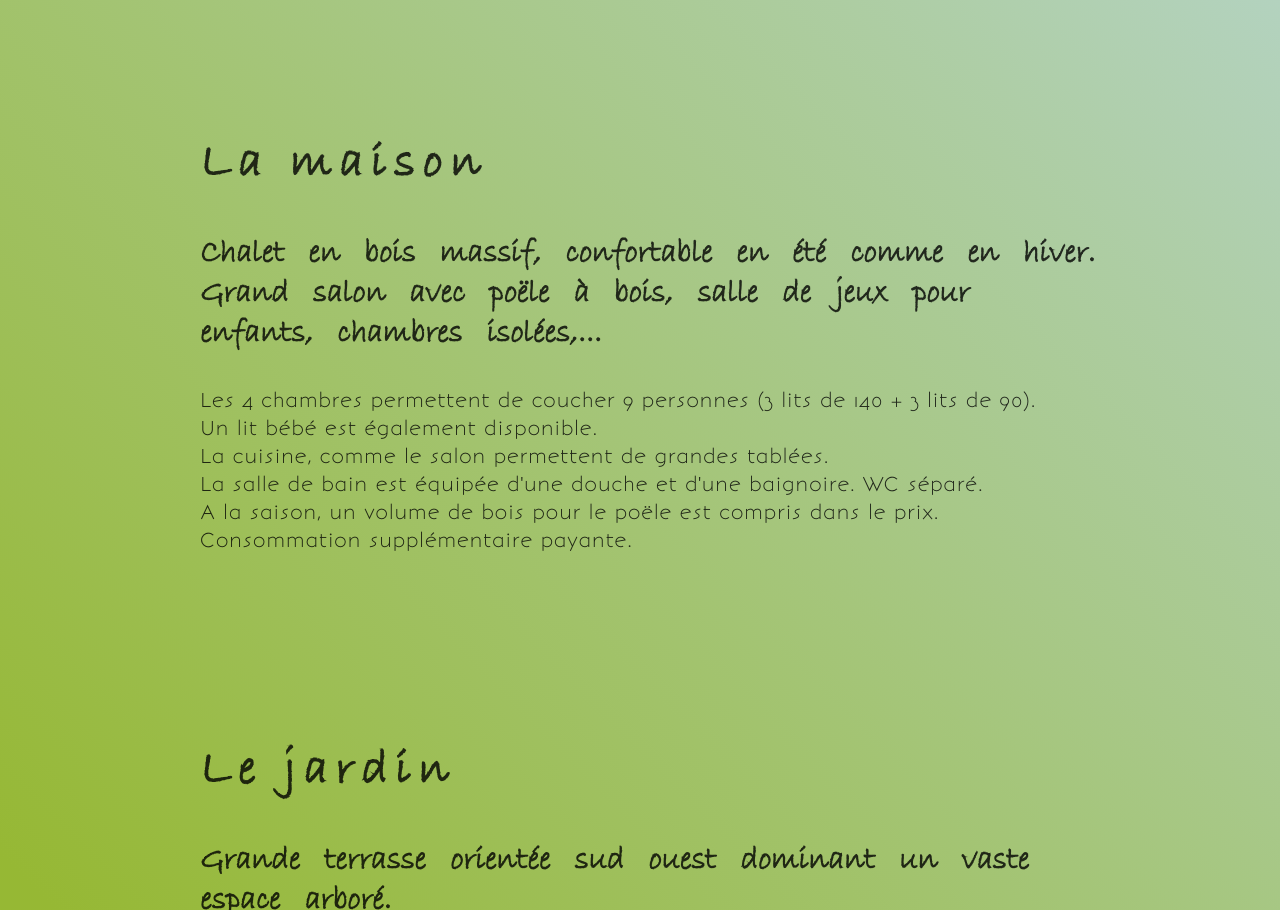
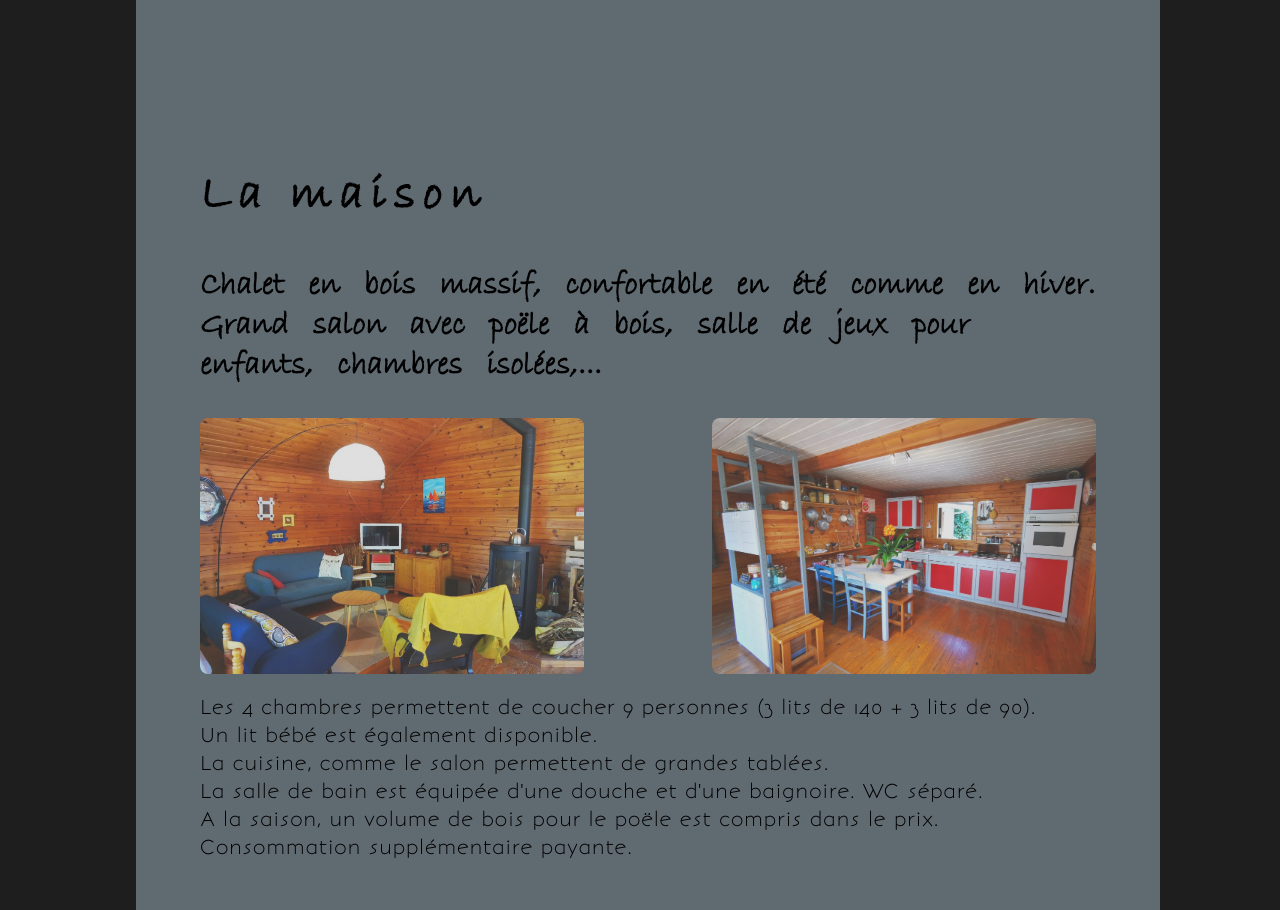
Before and after one commit to Guedeloni/gite, a PHP site: page /index.html in a window 1280 px wide. Shown: the part 951-1861 px from the top of the page. Run offline with PHP 8.4, Linux system fonts and the light colour scheme.

Commit message:
change background

```diff
--- a/CSS/color.css
+++ b/CSS/color.css
@@ -12,3 +12,6 @@
 .bkgrd-color-green {
   background-color: #96b834ff;
 }
+.bkgrd-color-cadet {
+  background-color: #606a71ff;
+}
--- a/CSS/font.css
+++ b/CSS/font.css
@@ -15,9 +15,20 @@
 /*********/
 /* COLOR */
 /*********/
-h1, h2, h3, p, li, a {
+nav a,
+#interieur,
+#pays,
+#jardin,
+#footer {
   color: black;
-  opacity: 0.8;
+  /* opacity: 0.8; */
+}
+main,
+#exterieur,
+#tarifs {
+  color: white;
+  text-shadow: black -0.1rem 0.1rem 0rem,
+                black 0.1rem 0.1rem 0rem;
 }
 
 h1, h2, h3 {
--- a/CSS/picture.css
+++ b/CSS/picture.css
@@ -3,7 +3,7 @@
   opacity: 0.9;
 }
 
-#accueil {
+#photo-accueil {
   width: 40vw;
   height: 20vw;
   background: linear-gradient(0deg, rgba(150, 150, 150, 0.3) 0%, rgba(150, 150, 150, 0.3) 50%),
@@ -13,3 +13,25 @@
   background-position: center;
   border-radius: 0.5rem;
 }
+
+#photo-salon {
+  width: 30vw;
+  height: 20vw;
+  background: linear-gradient(0deg, rgba(150, 150, 150, 0.3) 0%, rgba(150, 150, 150, 0.3) 50%),
+              url(../Images/Int/signal-2022-06-04-223750_005.jpeg);
+  background-size: cover;
+  background-repeat: none;
+  background-position: center;
+  border-radius: 0.5rem;
+}
+
+#photo-cuisine {
+  width: 30vw;
+  height: 20vw;
+  background: linear-gradient(0deg, rgba(150, 150, 150, 0.3) 0%, rgba(150, 150, 150, 0.3) 50%),
+              url(../Images/Int/signal-2022-06-04-222647_001.jpeg);
+  background-size: cover;
+  background-repeat: none;
+  background-position: center;
+  border-radius: 0.5rem;
+}
--- a/CSS/position.css
+++ b/CSS/position.css
@@ -1,6 +1,8 @@
 .container {
   width: 70vw;
-  margin-left: 15vw;
+  margin-left: 10vw;
+  padding-left: 5vw;
+  padding-right: 5vw;
 }
 
 .text-center {
@@ -13,6 +15,10 @@
 /******************/
 .padding-top-8 {
   padding-top: 8rem;
+}
+
+.padding-bottom-2 {
+  padding-bottom: 2rem;
 }
 
 .padding-left-2 {
--- a/CSS/style.css
+++ b/CSS/style.css
@@ -11,9 +11,27 @@ html {
 }
 
 body {
-  background: linear-gradient(45deg, #96b834ff 33%, #c0defcff 100%);
-  /* background: linear-gradient(0deg, rgba(150, 150, 150, 0.2) 0%, rgba(150, 150, 150, 0.2) 50%),
-              url('../Images/trianglGreenBckg01.png'); */
-  background-size: contain;
-  background-repeat: repeat;
+  background: linear-gradient(0deg, rgba(150, 150, 150, 0.2) 0%, rgba(150, 150, 150, 0.2) 50%);
+  background-color: black;
+  height: 500vh;
 }
+
+nav {
+  background: linear-gradient(45deg, #96b834ff 33%, #c0defcff 100%)
+}
+
+main,
+#exterieur,
+#tarifs {
+  background: linear-gradient(180deg, rgba(150, 150, 150, 0.1) 30%, rgba(150, 150, 150, 0.2) 100%),
+    url('../Images/textWood01.jpg');
+  background-size: cover;
+  background-repeat: no-repeat;
+}
+
+#interieur,
+#pays,
+#jardin,
+#footer {
+  background-color: #606a71ff;
+}
--- a/index.html
+++ b/index.html
@@ -7,10 +7,10 @@
 		<title>Accueil "Au Bois de l'Erdre"</title>
 		<link rel="stylesheet" type="text/css" href="./CSS/style.css">
 	</head>
-	<body class="">
+	<body>
 
-    <nav class="fixed-0 bkgrd-color-green z-index-1 width-100">
-      <ul class="container no-list-style no-text-decoration
+    <nav class="container fixed-0 z-index-1">
+      <ul class="no-list-style no-text-decoration
                 flex justify-content-between">
         <li><a href="#">
           <img id="logo" src="./Images/mu_01.png" alt="Logo - Accueil"></a></li>
@@ -20,16 +20,18 @@
         <li class="align-self-center"><a href="#tarifs">Tarifs et réservations</a></li>
         <li><a href="#footer">
             <img id="logo" src="./Images/mu_01.png" alt="Logo - Contact"></a></li>
+        <li></li>
       </ul>
     </nav>
 
-		<main class="container padding-top-8">
+		<main class="container padding-top-8 padding-bottom-2">
         <h1 class="text-center">Au Bois de l'Erdre</h1>
         <div class="flex justify-content-between align-items-center">
           <h3 id="sub-title" class="text-center">Demeure chaleureuse dans un écrin arboré.
             <br>Ou comment passer un séjour reposant au coeur de la vallée de l'Erdre naissante.
           </h3>
-        <div id="accueil" alt="Vue panoramique de la maison dans son parc">
+          <div id="photo-accueil" alt="Vue panoramique de la maison dans son parc">
+          </div>
         </div>
       </div>
       <p>Pour 2/3 nuits ou la semaine entière, profitez des forêts voisines, de leurs étangs
@@ -37,12 +39,19 @@
       <br>Laissez-nous vous faire partager les levers et couchers de soleil sur ce gîte à mi-chemin
         entre Châteaubriant et Ancenis, au coeur des Marches de Bretagne.
       <p>
+    </main>
 
-      <section id='interieur' class="padding-top-8">
+    <section id='interieur' class="container padding-top-8 padding-bottom-2">
       <h2>La maison</h2>
       <h3>Chalet en bois massif, confortable en été comme en hiver.
         <br>Grand salon avec poële à bois, salle de jeux pour enfants, chambres isolées,...
       </h3>
+      <div class="flex justify-content-between align-items-center">
+        <div id="photo-salon" alt="Vue du salon">
+        </div>
+        <div id="photo-cuisine" alt="Vue de la cuisine">
+        </div>
+      </div>
       <p>Les 4 chambres permettent de coucher 9 personnes (3 lits de 140 + 3 lits de 90).
         <br>Un lit bébé est également disponible.
         <br>La cuisine, comme le salon permettent de grandes tablées.
@@ -51,7 +60,7 @@
       </p>
     </section>
 
-      <section id='exterieur' class="padding-top-8">
+    <section id='exterieur' class="container padding-top-8 padding-bottom-2">
       <h2>Le jardin</h2>
       <h3>Grande terrasse orientée sud ouest dominant un vaste espace arboré.</h3>
       <p>L'ensemble du jardin est clos et habité par deux brebis d'Ouessant.
@@ -60,7 +69,7 @@
       </p>
     </section>
 
-      <section id='pays' class="padding-top-8">
+    <section id='pays' class="container padding-top-8 padding-bottom-2">
       <h2>Le pays</h2>
       <h3>Entre splendeurs de la vallée de la Loire et pierre bleue du "Pays de la Mée"</h3>
       <p>Forêts de Vioreau, d'Ancenis et de Saint-Mars-la-Jaille,
@@ -74,7 +83,7 @@
       </p>
     </section>
 
-      <section id='tarifs' class="padding-top-8">
+    <section id='tarifs' class="container padding-top-8 padding-bottom-2">
       <h2>Tarifs et réservations</h2>
       <h3>Grille et calendrier d'occupation à titre indicatif.
         <br>N'hésitez pas à nous contacter pour avoir des informations précises.
@@ -99,11 +108,10 @@
         </tbody>
       </table>
     </section>
-    </main>
 
-		<footer id='footer' class="container padding-top-8">
+		<footer id='footer' class="container padding-top-8 padding-bottom-2">
 			<ul class="no-list-style text-center">
-				<li class="inline padding-left-2">ALBO@protonmail.com</li>
+				<li class="inline padding-left-2">GABE@protonmail.com</li>
 				<li class="inline padding-left-2">Bonnoeuvre - 44540 Vallons de l'Erdre</li>
 				<li class="inline padding-left-2">©guedeloni - 2022</li>
 			</ul>
```
Lines whose indentation alone changed are shown as unchanged.
